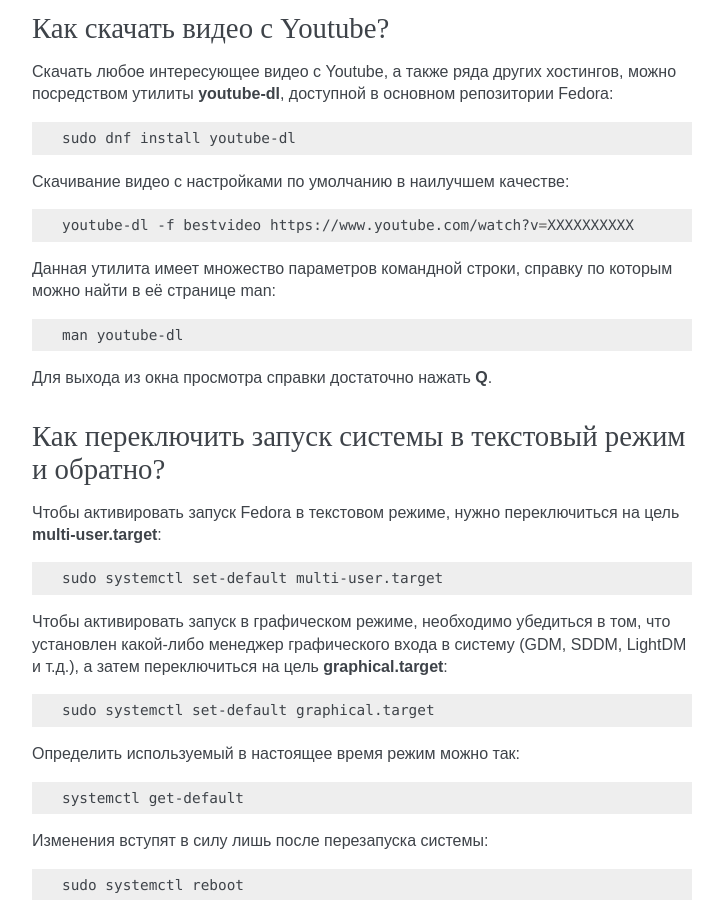
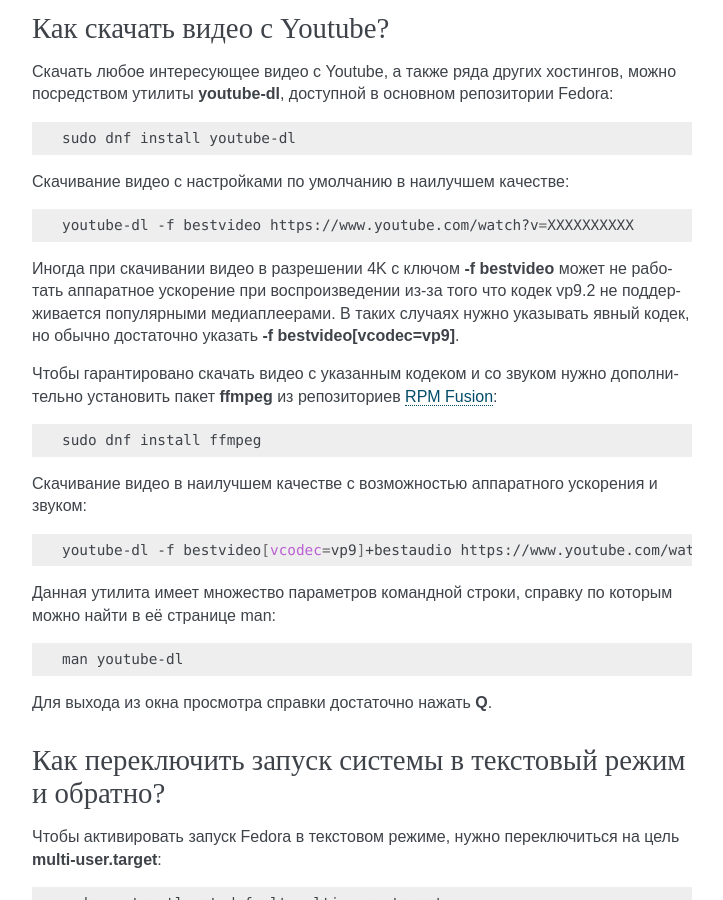
Before and after one commit to RussianFedora/FAQ, a Sphinx documentation site: the page built from source/using-system.rst, in a window 1280 px wide and 900 px high, scrolled down 17578 px. Shown: the whole window, without its empty margins (388-1111 px from the left). Built offline with Sphinx 7.4.7, drawn with Linux system fonts in a browser that asks for light colours.

Commit message:
Downloading video with hardware acceleration support in popular mediaplayers (#8)

```diff
--- a/source/using-system.rst
+++ b/source/using-system.rst
@@ -1027,6 +1027,20 @@
 
     youtube-dl -f bestvideo https://www.youtube.com/watch?v=XXXXXXXXXX
 
+Иногда при скачивании видео в разрешении 4K с ключом **-f bestvideo** может не работать аппаратное ускорение при воспроизведении из-за того что кодек vp9.2 не поддерживается популярными медиаплеерами. В таких случаях нужно указывать явный кодек, но обычно достаточно указать **-f bestvideo[vcodec=vp9]**.
+
+Чтобы гарантировано скачать видео с указанным кодеком и со звуком нужно дополнительно установить пакет **ffmpeg** из репозиториев :ref:`RPM Fusion <rpmfusion>`:
+
+.. code-block:: bash
+
+    sudo dnf install ffmpeg
+
+Скачивание видео в наилучшем качестве с возможностью аппаратного ускорения и звуком:
+
+.. code-block:: bash
+
+    youtube-dl -f bestvideo[vcodec=vp9]+bestaudio https://www.youtube.com/watch?v=XXXXXXXXXX
+
 Данная утилита имеет множество параметров командной строки, справку по которым можно найти в её странице man:
 
 .. code-block:: bash
```
